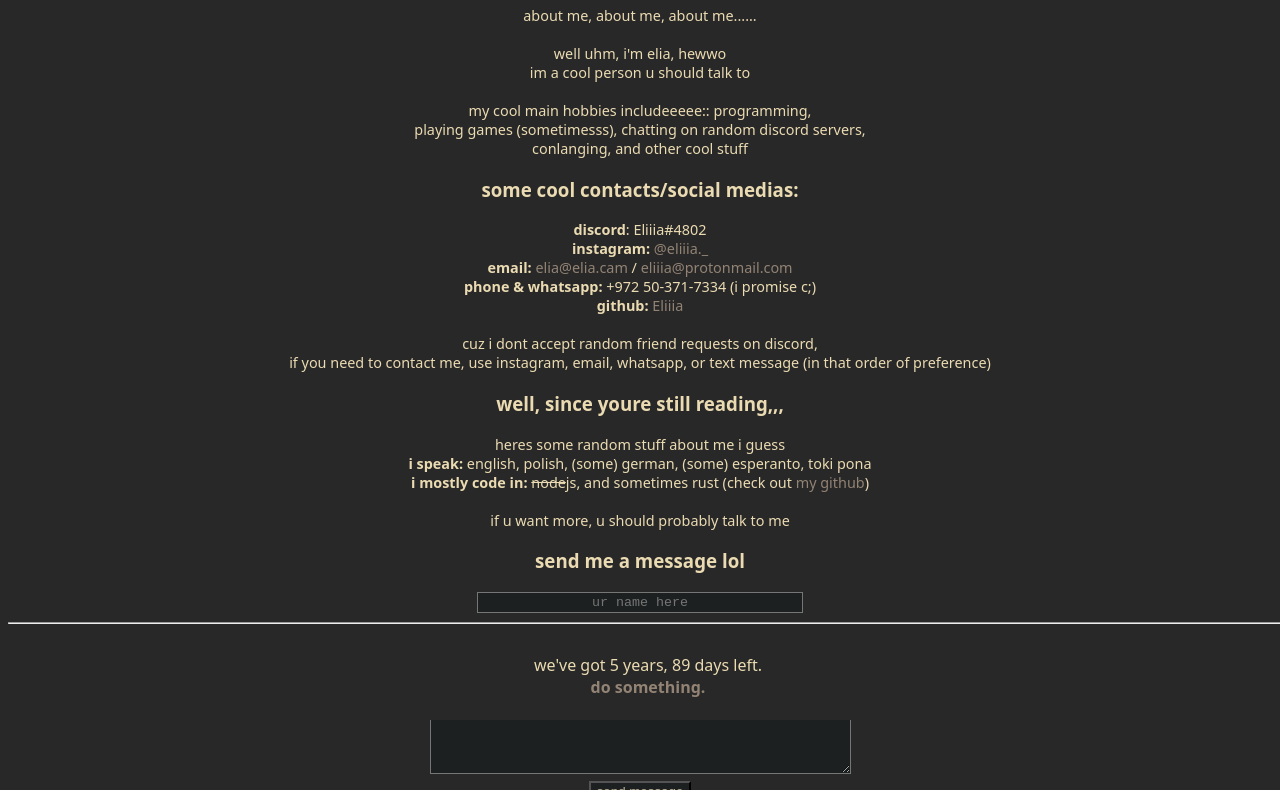
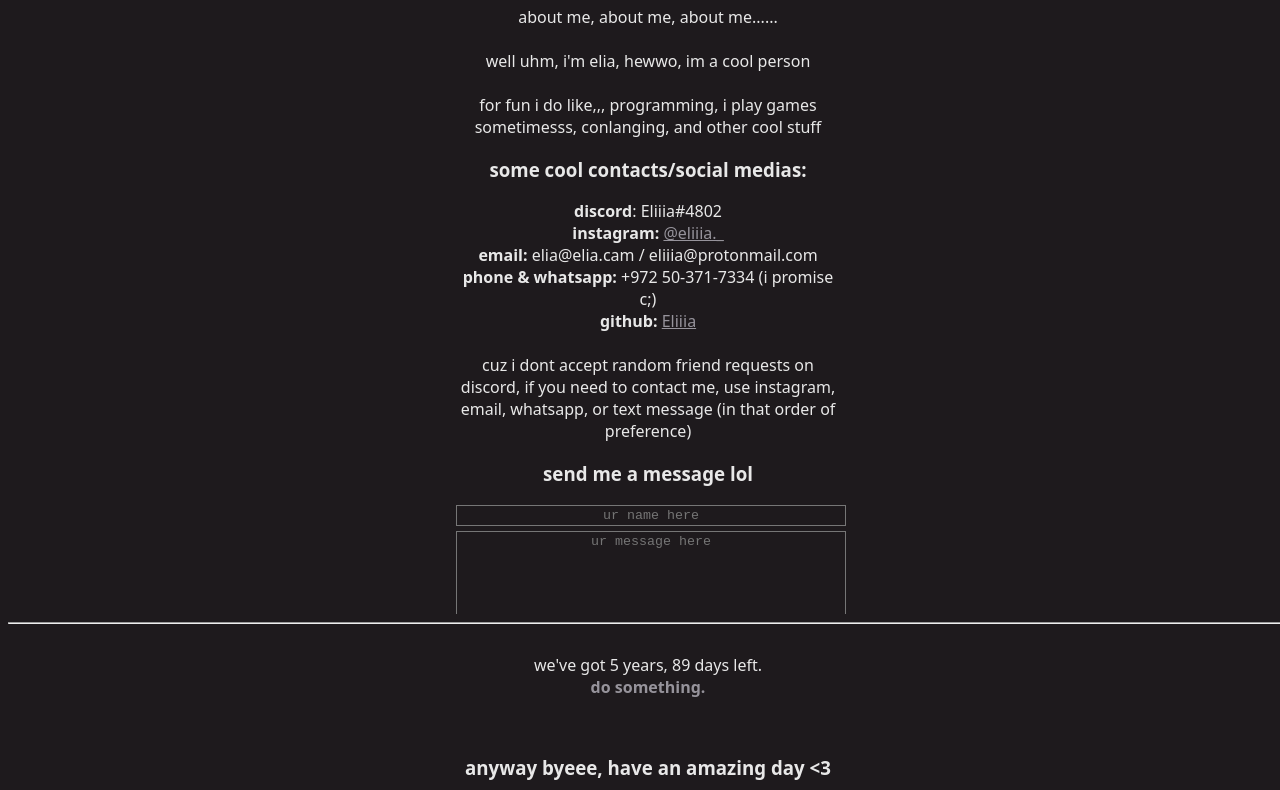
Before and after one commit to Eliiia/www, a plain HTML site: page elia/index.html in a window 1280 px wide. Shown: the part 80-870 px from the top of the page. Drawn offline with Linux system fonts and the light colour scheme.

Commit message:
new theme uwu (and delete unnecessary stuff)

```diff
--- a/elia/index.html
+++ b/elia/index.html
@@ -12,15 +12,13 @@
 </head>
 
 <body>
+    <div class="content">
         <h1>hiya</h1>
         <section id="intro">
             <p>
                 about me, about me, about me......
-            <br><br>well uhm, i'm elia, hewwo
-            <br>im a cool person u should talk to
-            <br><br>my cool main hobbies includeeeee:: programming,
-            <br>playing games (sometimesss), chatting on random discord servers,
-            <br>conlanging, and other cool stuff
+                <br><br>well uhm, i'm elia, hewwo, im a cool person
+                <br><br>for fun i do like,,, programming, i play games sometimesss, conlanging, and other cool stuff
             </p>
         </section>
 
@@ -29,35 +27,23 @@
             <p>
                 <b>discord</b>: Eliiia#4802
                 <br><b>instagram:</b> <a href="https://www.instagram.com/eliiia._/">@eliiia._</a>
-            <br><b>email:</b> <a mailto="elia@elia.cam">elia@elia.cam</a> / <a
-                href="mailto:eliiia@protonmail.com">eliiia@protonmail.com</a>
+                <br><b>email:</b> elia@elia.cam / eliiia@protonmail.com
                 <br><b>phone & whatsapp:</b> +972 50-371-7334 (i promise c;)
                 <br><b>github:</b> <a href="https://github.com/Eliiia">Eliiia</a>
 
                 <br><br>cuz i dont accept random friend requests on discord,
-            <br>if you need to contact me, use instagram, email, whatsapp, or text message (in that order of preference)
-        </p>
-    </section>
-
-    <section id="other">
-        <h3>well, since youre still reading,,,</h3>
-        <p>
-            heres some random stuff about me i guess
-            <br><b>i speak:</b> english, polish, (some) german, (some) esperanto, toki pona
-            <br><b>i mostly code in:</b> <s>node</s>js, and sometimes rust (check out <a
-                href="https://github.com/Eliiia">my
-                github</a>)
-            <br><br>if u want more, u should probably talk to me
+                if you need to contact me, use instagram, email, whatsapp, or text message (in that order of
+                preference)
             </p>
         </section>
 
         <section id="message">
             <h3>send me a message lol</h3>
             <textarea placeholder="ur name here" cols="40" rows="1" id="name-box"
-            style="text-align: center; overflow: hidden;overflow-wrap: normal;"></textarea>
+                style="text-align: center; resize: none; overflow: hidden; overflow-wrap: normal; width: 100%;"></textarea>
             <br>
             <textarea placeholder="ur message here" cols="50" rows="10" id="message-box"
-            style="text-align: center; resize: vertical;"></textarea>
+                style="text-align: center; resize: vertical; width: 100%;"></textarea>
             <br>
             <button onclick="request()">send message</button>
             <div style="font-style: italic; display: none;" id="result">Message sent</div>
@@ -68,6 +54,7 @@
             <br>
             <h3>anyway byeee, have an amazing day &lt;3</h3>
         </section>
+    </div>
 
     <footer>
         <hr>
--- a/styles.css
+++ b/styles.css
@@ -1,6 +1,7 @@
 body {
-  background-color: #282828;
-  color: #ebdbb2;
+  background-color: #1e1a1dff;
+  color: #e8e8e8ff;
+  width: 100%;
   font-family: system-ui, -apple-system, BlinkMacSystemFont, "Segoe UI", Roboto,
     "Helvetica Neue", Arial, "Noto Sans", sans-serif, "Apple Color Emoji",
     "Segoe UI Emoji", "Segoe UI Symbol", "Noto Color Emoji";
@@ -11,30 +12,41 @@ img {
   width: auto;
 }
 
-/* general text styling */
 a {
-  text-decoration: none;
-  color: #928374;
+  color: #96939bff;
 }
 
-p {
-  font-size: 0.9em;
+.content {
+  width: 30%;
+  margin: auto;
+}
+
+@media screen and (orientation: portrait) {
+  .content {
+    width: 90%;
+  }
+}
+
+blockquote {
+  border-left: 1px solid #7c6f64ff;
+  margin: 1.5em 10px;
+  padding: 0.5em 10px;
 }
 
 /* form styling */
 textarea {
-  background-color: #1d2021;
-  color: #bdae93;
+  background-color: #1e1a1dff;
+  color: #e8e8e8ff;
   resize: none;
 }
 button {
-  background-color: #1d2021;
-  color: #bdae93;
+  background-color: #1e1a1dff;
+  color: #e8e8e8ff;
 }
 
 /* footer shit */
 footer {
-  background-color: #282828;
+  background-color: #1e1a1dff;
   width: 100%;
   position: fixed;
   bottom: 0;
```
Also changed, not shown: err/404.html (+6 -4 lines), index.html (+7 -5 lines). Lines whose indentation alone changed are shown as unchanged.
